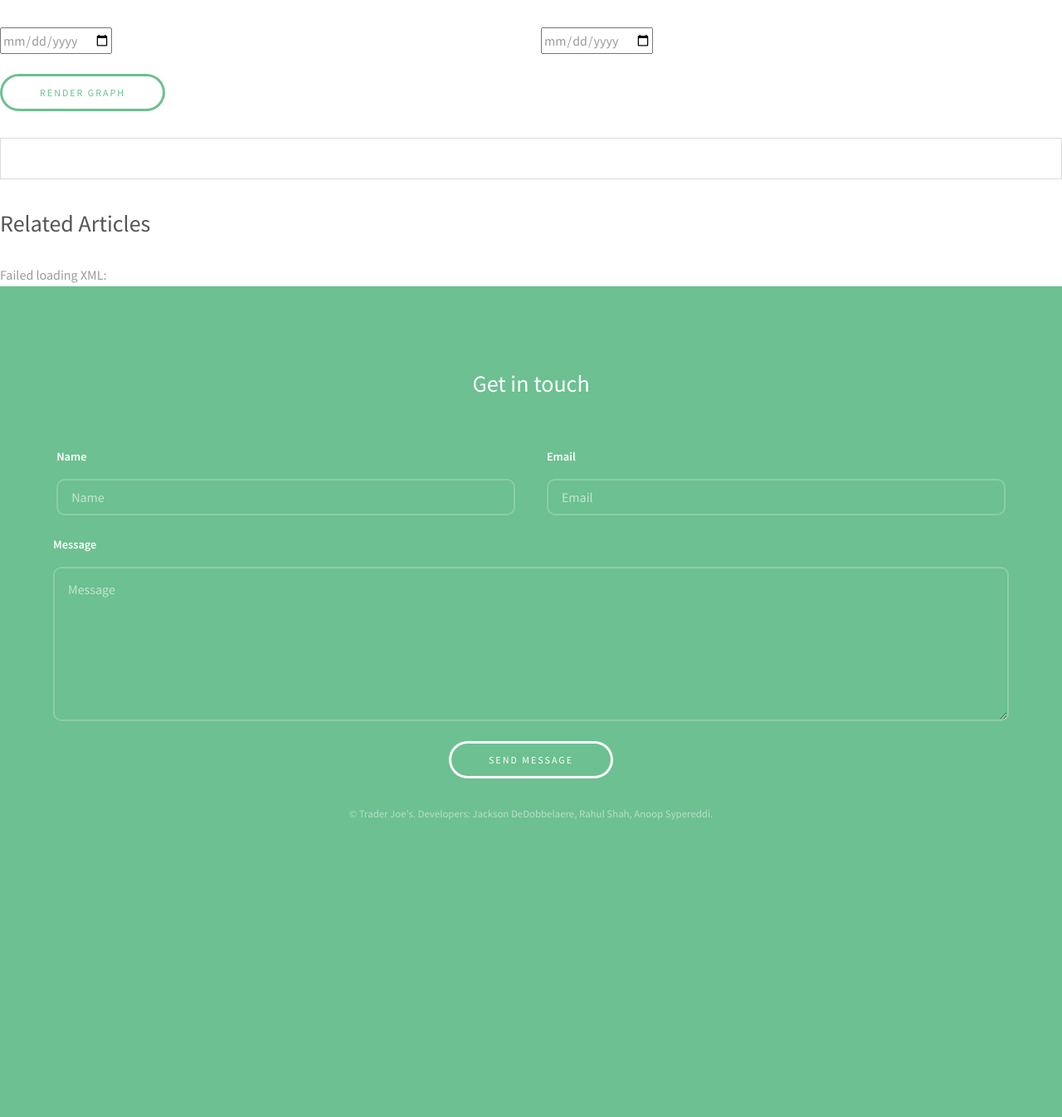
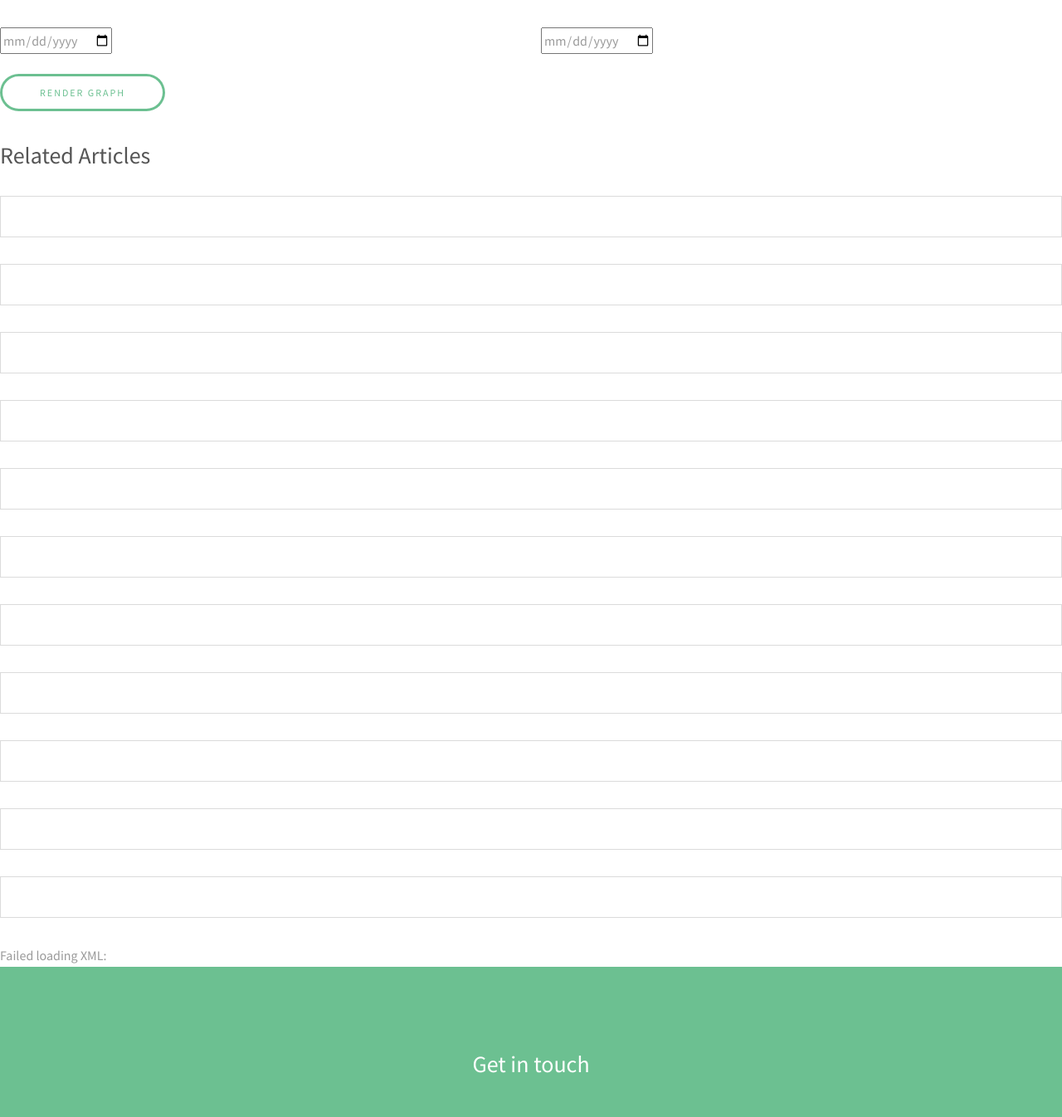
Before and after one commit to JackDeDobb/TraderJoes, a PHP site: page /search.php in a window 1280 px wide. Shown: the part 960-2306 px from the top of the page at 83% size. Before the commit the page ends 1948 px from the top, so only its background shows below. Run offline with PHP 8.4, Linux system fonts and the light colour scheme; data that the repository does not hold is empty; some libraries are stand-ins or nearby versions.

Commit message:
testing out articles on the search page

```diff
--- a/search.php
+++ b/search.php
@@ -279,7 +279,7 @@
 
 
 
-<div class="box" id="indexft"></div>
+
 
   <script>
 				function loadArticles(symbol) {
@@ -321,6 +321,19 @@
 
 
 		<h3>Related Articles</h3>
+		<div class="box" id="indexft"></div>
+
+
+		<div class="box" id="box1"></div>
+		<div class="box" id="box2"></div>
+		<div class="box" id="box3"></div>
+		<div class="box" id="box4"></div>
+		<div class="box" id="box5"></div>
+		<div class="box" id="box6"></div>
+		<div class="box" id="box7"></div>
+		<div class="box" id="box8"></div>
+		<div class="box" id="box9"></div>
+		<div class="box" id="box10"></div>
 
 		<?php
 		$get_request = "http://finance.yahoo.com/rss/headline?s=" . "yahoo" . $_POST['symbol'];
```
